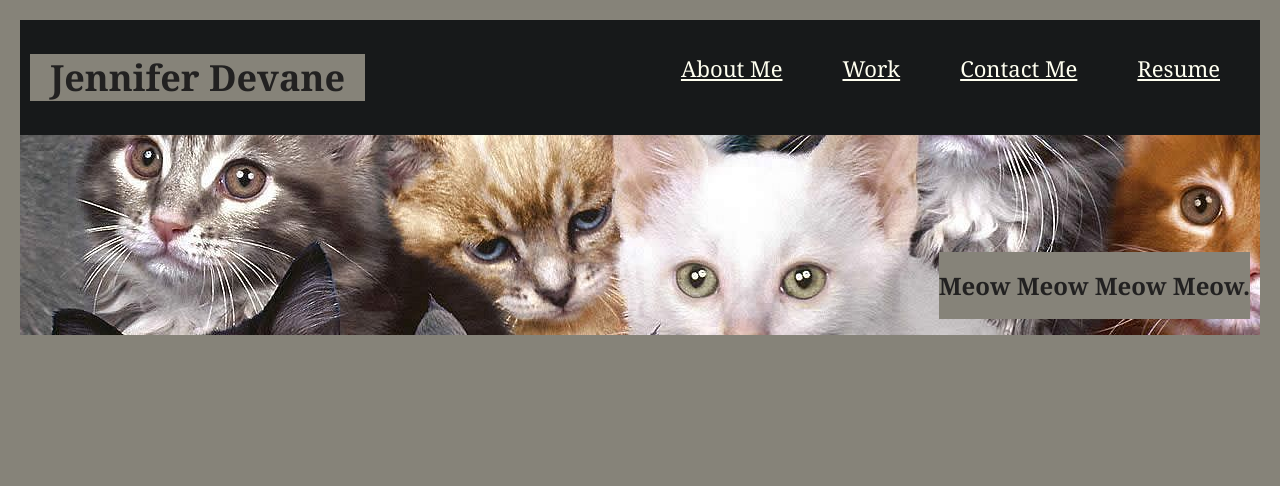
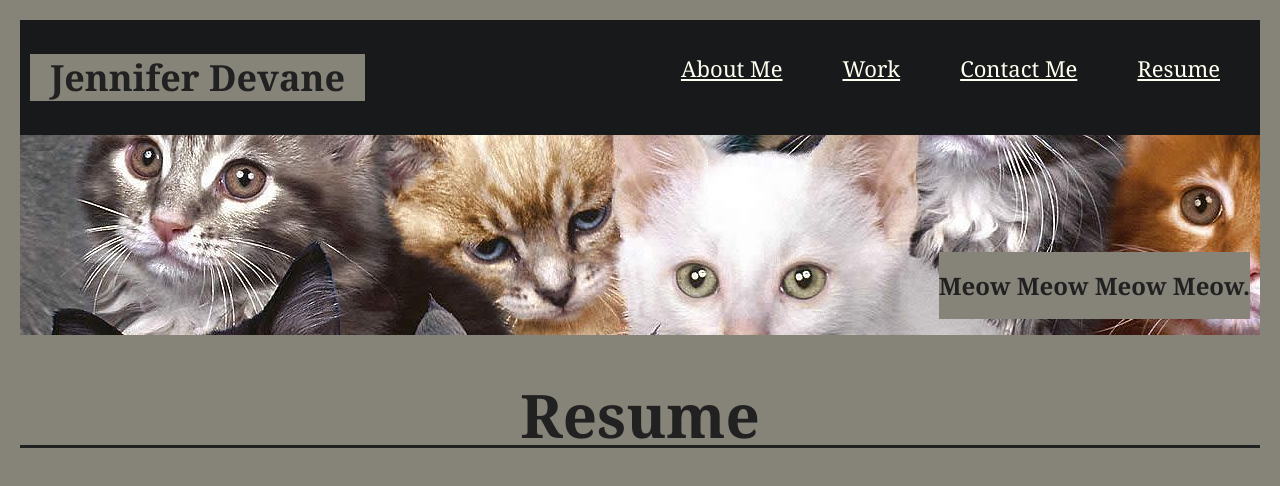
Before and after one commit to jendevane/challenge-2, a plain HTML site: page resume.html in a window 1280 px wide. Drawn offline with Linux system fonts and the light colour scheme.

Commit message:
worked on resume page

```diff
--- a/resume.html
+++ b/resume.html
@@ -38,3 +38,7 @@
         </p>
       </div>
       </section>
+      <section>
+        <h1 class= "title">Resume</h1>
+
+      </section>
--- a/secondarystyle.css
+++ b/secondarystyle.css
@@ -0,0 +1,7 @@
+.title {
+    line-height: 1.0;
+    color: #222121;
+    font-size: 60px;
+ border-bottom: 3px solid;
+ text-align: center;
+}
```
